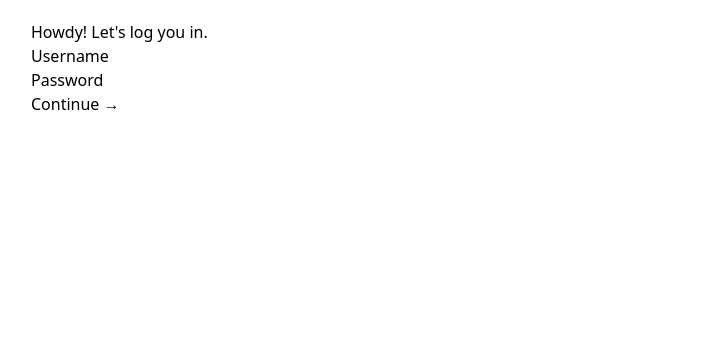
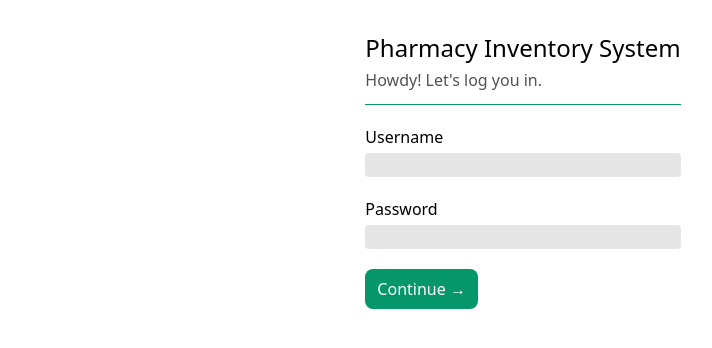
Before and after one commit to masayaShinoda/pharmacy_inventory_system, a Django app: page /login in a window 1280 px wide. Shown: the top 348 px of the page, without its empty margins (117-829 px from the left). Run offline with Django 4.2, Linux system fonts and the light colour scheme; some libraries are stand-ins or nearby versions.

Commit message:
styled login

```diff
--- a/demo/forms.py
+++ b/demo/forms.py
@@ -1,5 +1,7 @@
 from django import forms
 
 class LoginForm(forms.Form):
-    username = forms.CharField(max_length=65, widget=forms.TextInput)
-    password = forms.CharField(max_length=65, widget=forms.PasswordInput)
+    input_tailwind_classes = "text-black bg-neutral-200 dark:text-white dark:bg-neutral-600 w-full rounded"
+
+    username = forms.CharField(max_length=65, widget=forms.TextInput(attrs={"class": input_tailwind_classes}))
+    password = forms.CharField(max_length=65, widget=forms.PasswordInput(attrs={"class": input_tailwind_classes}))
--- a/demo/templates/login.html
+++ b/demo/templates/login.html
@@ -3,24 +3,33 @@
     Log In
 {% endblock title %}
 {% block body %}
-    <h2>Howdy! Let's log you in.</h2>
+    <div class="mx-auto">
+        <header class="w-full block py-3 mb-5 border-b border-emerald-600">
+            <h2 class="text-2xl bold mb-1">Pharmacy Inventory System</h2>
+            <p class="text-neutral-600 dark:text-neutral-200">Howdy! Let's log you in.</p>
+        </header>
         <div>
             {% if messages %}
                 <ul class="messages">
                     {% for message in messages %}
-                    <li {% if message.tags %}class="{% if message.tags == "error" %}bg-red-200 text-red-600{% endif %}"{% endif %}>{{ message }}</li>
+                        <li {% if message.tags %}class="px-2 py-1 my-1 rounded {% if message.tags == "error" %}bg-red-100 text-red-600{% endif %}"{% endif %}>{{ message }}</li>
                     {% endfor %}
                 </ul>
             {% endif %}
         </div>
-    <form method="post" action="{% url 'login' %}">
+        <form method="post" action="{% url 'login' %}" class="w-full">
             {% csrf_token %}
             {% for field in form %}
-            <label class="block">
+                <label class="block my-5">
+                    <span class="block mb-1">
                         {{ field.label }}
+                    </span>
+                    <div class="block">
                         {{ field }}
+                    </div>
                 </label>
             {% endfor %}
-        <button type="submit">Continue →</button>
+            <button type="submit" class="px-3 py-2 bg-emerald-600 hover:bg-emerald-700 focus-visible:bg-emerald-700 transition-colors text-white border-none rounded-lg">Continue →</button>
         </form>
+    </div>
 {% endblock body %}
```
Also changed, not shown: requirements.txt (+25 -0 lines). Lines whose indentation alone changed are shown as unchanged.
